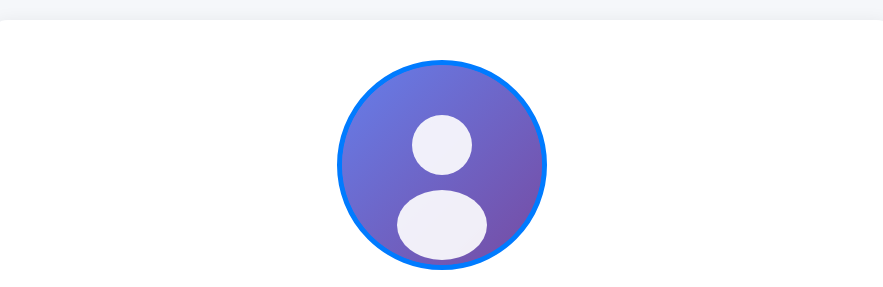
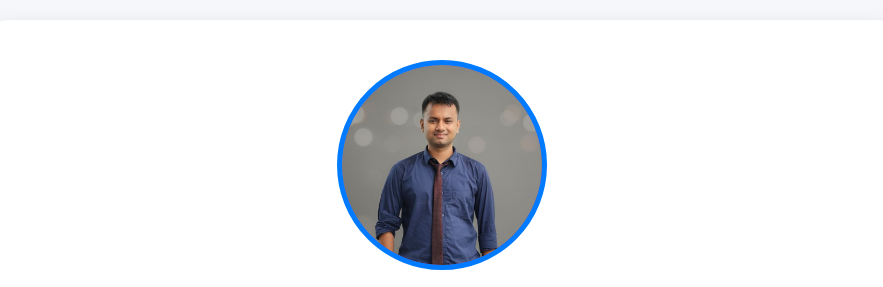
Before and after one commit to shakil-mdshosen/shakil-mdshosen2.github.io, a plain HTML site: page index.html in a window 1280 px wide. Shown: the top 287 px of the page, without its empty margins (198-1081 px from the left). Drawn offline with Linux system fonts and the light colour scheme.

Commit message:
Update profile image in index.html

```diff
--- a/index.html
+++ b/index.html
@@ -124,7 +124,7 @@
 <body>
     <div class="container">
         <div class="header">
-            <img src="images/profile.svg" alt="Shakil Md Shosen" class="profile-photo">
+            <img src="images/shakil-2025.png" alt="Shakil Md Shosen" class="profile-photo">
             <h1>Shakil Md Shosen</h1>
             <p class="subtitle">Software Developer & Technology Enthusiast</p>
         </div>
```
